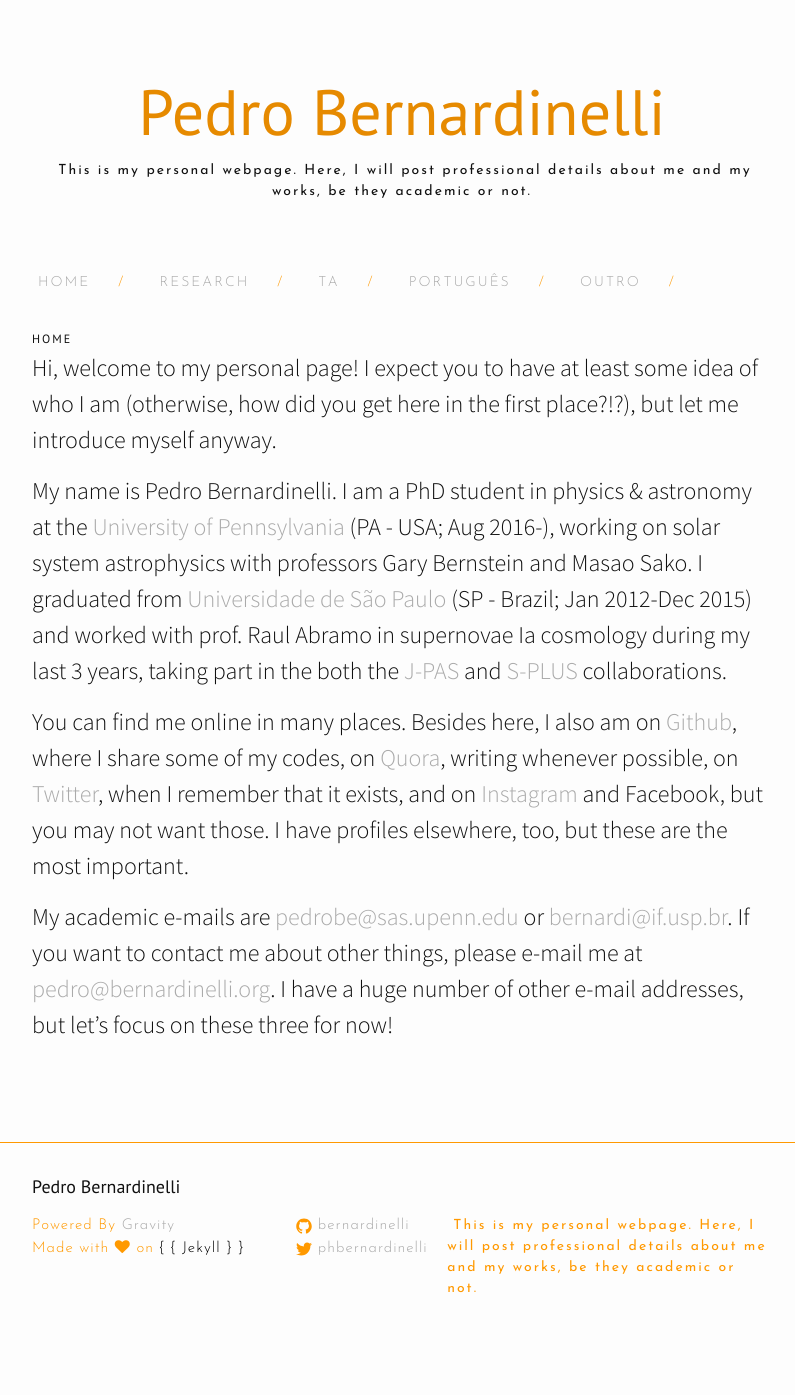
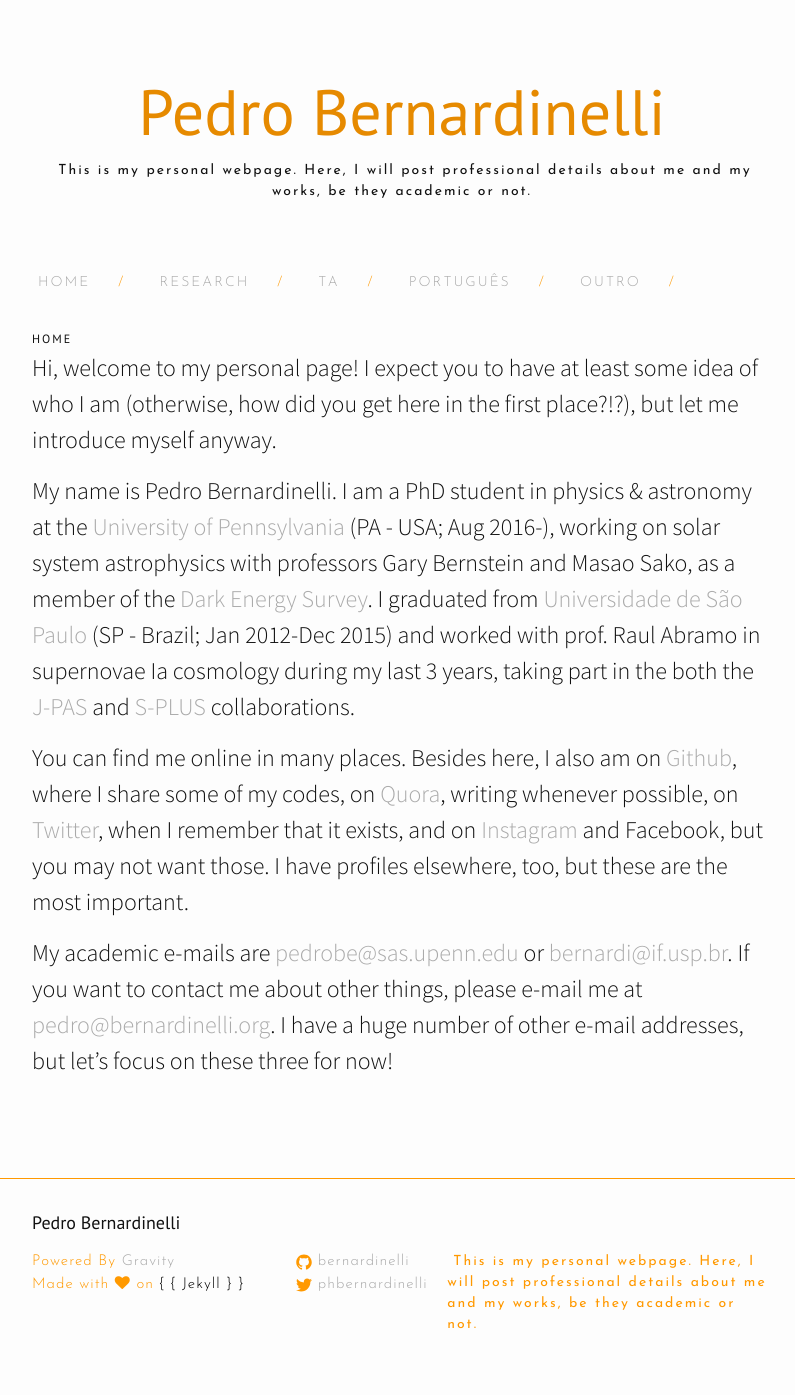
Before and after one commit to bernardinelli/bernardinelli.github.io, a Jekyll site: the page built from index.md, in a window 1280 px wide. Shown: the whole page, without its empty margins (238-1033 px from the left). Built offline with Jekyll 4.4.1, drawn with Linux system fonts in a browser that asks for light colours; nearby versions of some CDN libraries; before the commit the page ends 1359 px from its top, so only the background shows below that.

Commit message:
Update index.md

```diff
--- a/index.md
+++ b/index.md
@@ -5,7 +5,7 @@
 
 Hi, welcome to my personal page! I expect you to have at least some idea of who I am (otherwise, how did you get here in the first place?!?), but let me introduce myself anyway.
 
-My name is Pedro Bernardinelli. I am a PhD student in physics & astronomy at the [University of Pennsylvania](https://www.physics.upenn.edu/people/graduate-students/pedro-henrique-bernardinelli) (PA - USA; Aug 2016-), working on solar system astrophysics with professors Gary Bernstein and Masao Sako. I graduated from [Universidade de São Paulo](http://portal.if.usp.br/ifusp/pt-br/users/bernardi) (SP - Brazil; Jan 2012-Dec 2015) and worked with prof. Raul Abramo in supernovae Ia cosmology during my last 3 years, taking part in the both the [J-PAS](http://j-pas.org/ "Javalambre Physics of the Accelerating Universe Astrophysical Survey") and [S-PLUS](http://www.iag.usp.br/labcosmos/en/s-plus/ "Southern Photometric Local Universe Survey") collaborations.
+My name is Pedro Bernardinelli. I am a PhD student in physics & astronomy at the [University of Pennsylvania](https://www.physics.upenn.edu/people/graduate-students/pedro-henrique-bernardinelli) (PA - USA; Aug 2016-), working on solar system astrophysics with professors Gary Bernstein and Masao Sako, as a member of the [Dark Energy Survey](https://www.darkenergysurvey.org). I graduated from [Universidade de São Paulo](http://portal.if.usp.br/ifusp/pt-br/users/bernardi) (SP - Brazil; Jan 2012-Dec 2015) and worked with prof. Raul Abramo in supernovae Ia cosmology during my last 3 years, taking part in the both the [J-PAS](http://j-pas.org/ "Javalambre Physics of the Accelerating Universe Astrophysical Survey") and [S-PLUS](http://www.iag.usp.br/labcosmos/en/s-plus/ "Southern Photometric Local Universe Survey") collaborations.
 
 You can find me online in many places. Besides here, I also am on [Github](https://github.com/bernardinelli "Pedro Bernardinelli"), where I share some of my codes, on [Quora](https://www.quora.com/profile/Pedro-Henrique-Bernardinelli "Pedro Bernardinelli"), writing whenever possible, on [Twitter](https://twitter.com/phbernardinelli), when I remember that it exists, and on [Instagram](https://www.instagram.com/pedrohbernardinelli/) and Facebook, but you may not want those. I have profiles elsewhere, too, but these are the most important.
 
```
